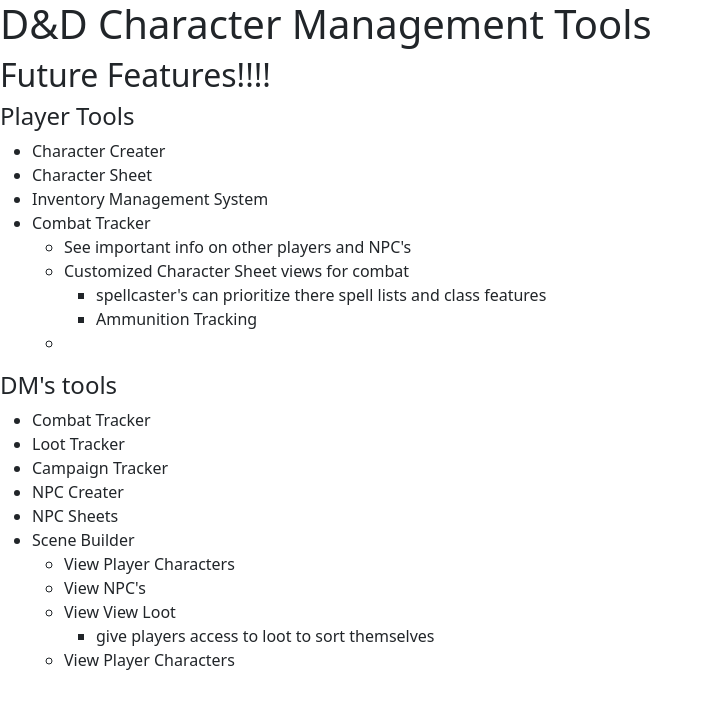
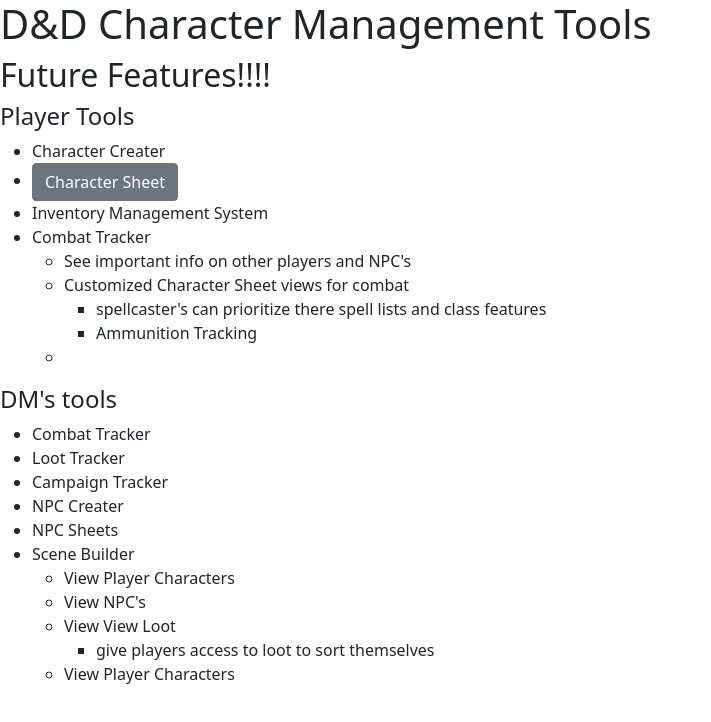
Before and after one commit to cslunetta/CharacterSheet, a React (Create React App) app in the folder CharacterSheet/client/: page / in a window 1280 px wide. Shown: the top 722 px of the page, without its empty margins (0-711 px from the left). Built offline with nearby package versions, Linux system fonts and the light colour scheme.

Commit message:
added button to link from the homepage to the character sheet.

```diff
--- a/CharacterSheet/client/src/components/Home.js
+++ b/CharacterSheet/client/src/components/Home.js
@@ -1,4 +1,8 @@
+import { useHistory } from "react-router";
+import { Button } from "reactstrap";
+
 const Home = () => {
+    const history = useHistory();
     return (
         <>
             <h1>D&D Character Management Tools</h1>
@@ -7,14 +11,22 @@
             <h4>Player Tools</h4>
             <ul>
                 <li>Character Creater</li>
-                <li>Character Sheet</li>
+                <li>
+                    <Button onClick={() => history.push("/charactersheet")}>
+                        Character Sheet
+                    </Button>
+                </li>
+                <a></a>
                 <li>Inventory Management System</li>
                 <li>Combat Tracker</li>
                 <ul>
                     <li>See important info on other players and NPC's</li>
                     <li>Customized Character Sheet views for combat</li>
                     <ul>
-                        <li>spellcaster's can prioritize there spell lists and class features</li>
+                        <li>
+                            spellcaster's can prioritize there spell lists and
+                            class features
+                        </li>
                         <li>Ammunition Tracking</li>
                     </ul>
                     <li></li>
@@ -38,7 +50,6 @@
                     <li>View Player Characters</li>
                 </ul>
             </ul>
-
         </>
     );
 };
```
